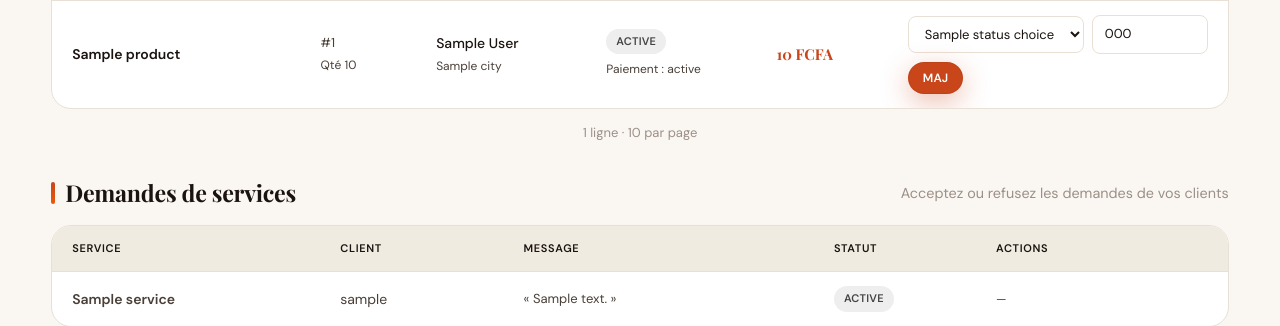
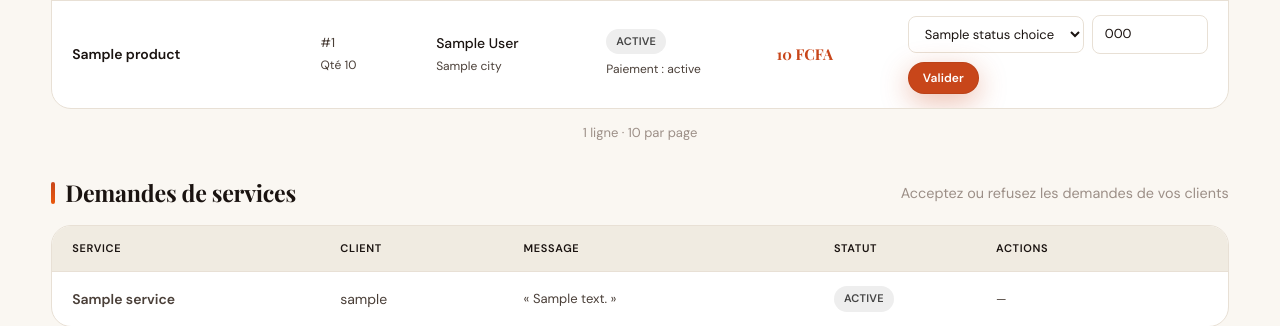
Before and after one commit to Pelmansion/Kwalokwakol-_site, a Django app: template templates/marketplace/dashboard.html in a window 1280 px wide. Shown: the part 1429-1755 px from the top of the page. Run offline with Django 5.2, Linux system fonts and the light colour scheme; the template is opened without the code that fills it: most values are stand-ins (such as "Sample title", 1, 10 or a date in 2020); grey boxes marked "Sample" are stand-in pictures; parts of the project's set-up code (start-up, migrations or seed data) failed here and were passed over.

Commit message:
fix(ui): renommer le bouton MAJ en Valider sur les commandes vendeur
Libelle plus clair pour enregistrer le statut et le code suivi d une commande.

Co-authored-by: Cursor <cursoragent@cursor.com>

```diff
--- a/templates/marketplace/dashboard.html
+++ b/templates/marketplace/dashboard.html
@@ -182,7 +182,7 @@
                 {% endfor %}
               </select>
               <input type="text" name="tracking_code" value="{{ item.order.tracking_code }}" placeholder="Code suivi" aria-label="Code suivi">
-              <button class="btn btn--small btn--primary" type="submit">MAJ</button>
+              <button class="btn btn--small btn--primary" type="submit">Valider</button>
             </form>
           </div>
         </div>
```
